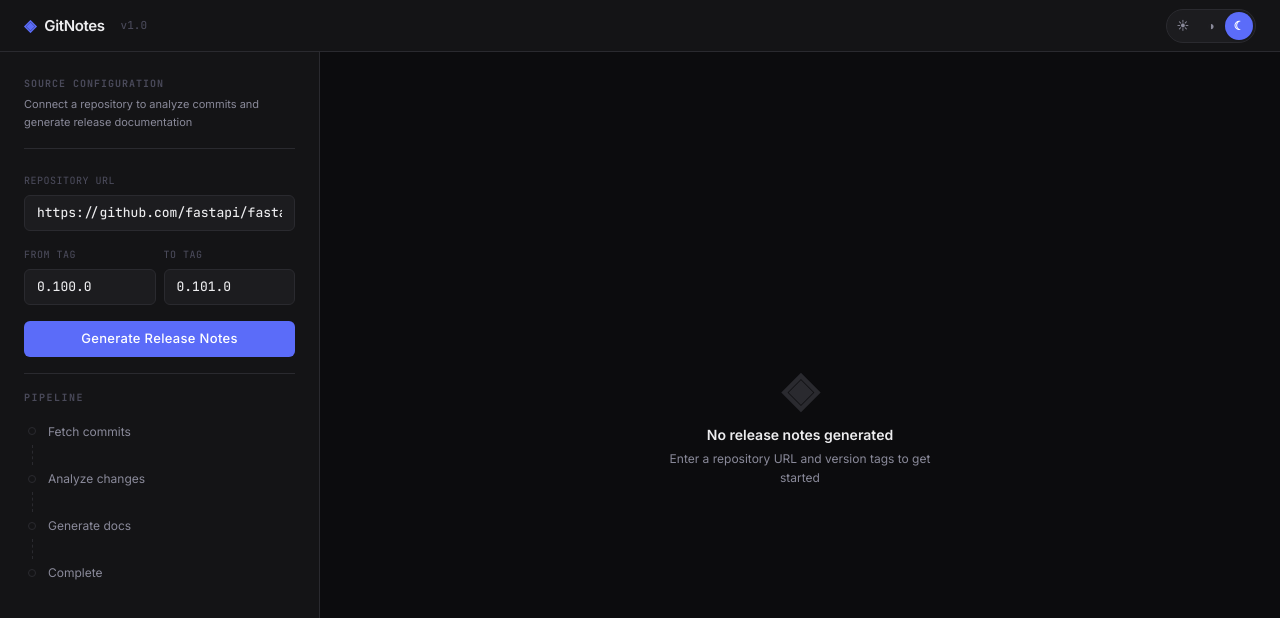
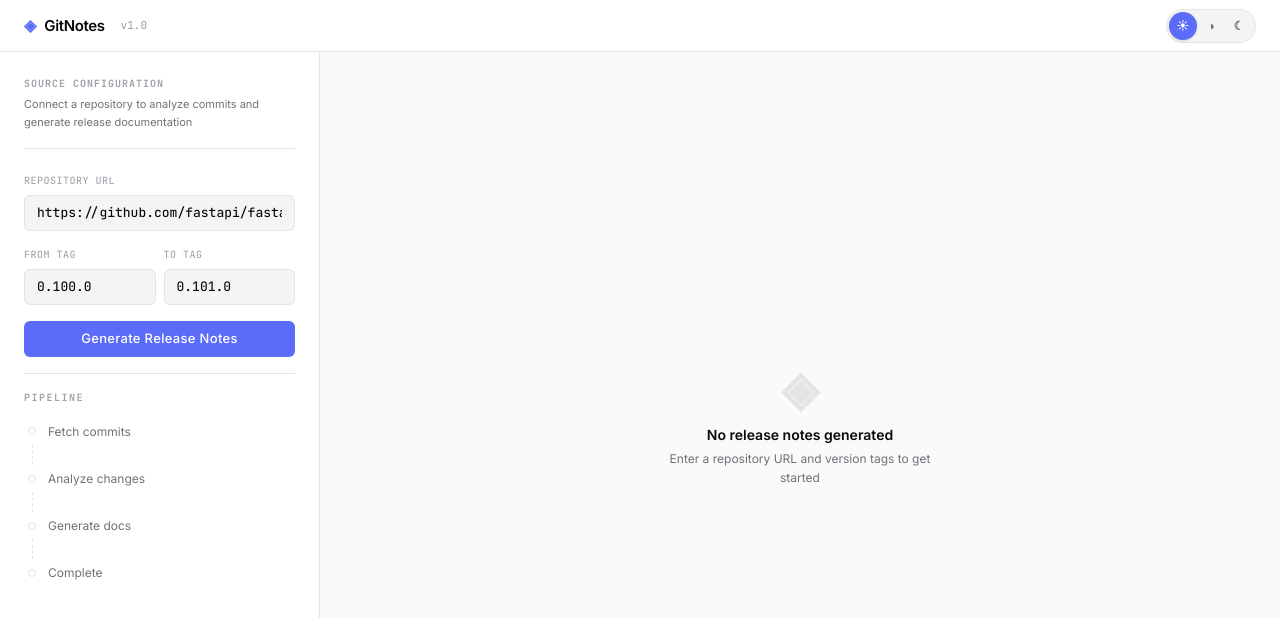
Before and after one commit to Vijajraj/Gitnotes, a React (Vite) app in the folder frontend/: page / in a window 1280 px wide. Shown: the top 618 px of the page. Built offline with nearby package versions, Linux system fonts and the light colour scheme.

Commit message:
style: set light theme as the default preference

```diff
--- a/frontend/src/App.jsx
+++ b/frontend/src/App.jsx
@@ -34,7 +34,7 @@ const getRepoWatermark = (url) => {
 
 export default function App() {
   /* === STATE & EFFECTS === */
-  const [theme, setTheme] = useState('dark'); // 'dark' | 'light' | 'system'
+  const [theme, setTheme] = useState('light'); // 'dark' | 'light' | 'system'
   const [repoUrl, setRepoUrl] = useState('https://github.com/fastapi/fastapi');
   const [fromTag, setFromTag] = useState('0.100.0');
   const [toTag, setToTag] = useState('0.101.0');
```
